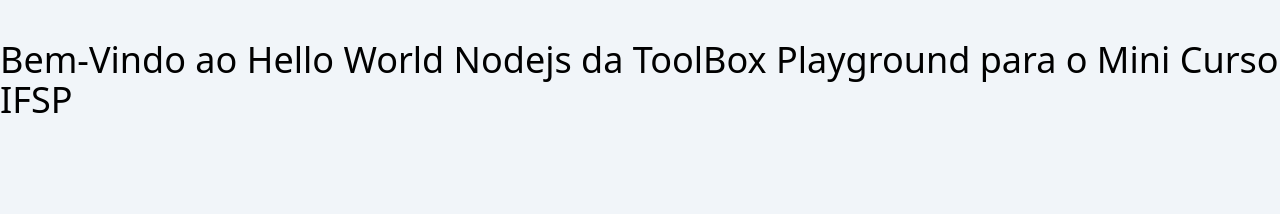
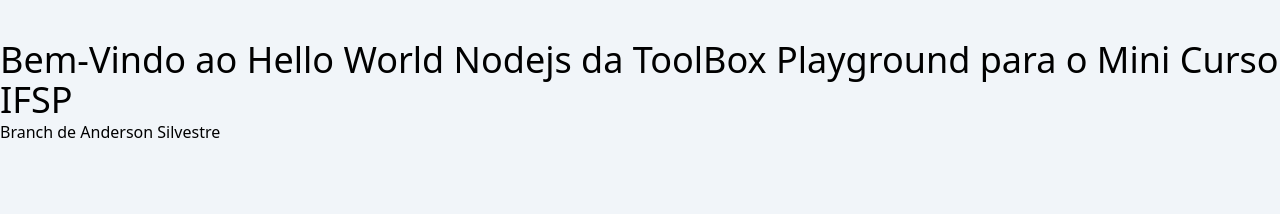
Before and after one commit to toolbox-playground/Mini-Curso-IFSP, a website: page nodejs/index.html in a window 1280 px wide. Shown: the top 214 px of the page. Drawn offline with nearby package versions, Linux system fonts and the light colour scheme.

Commit message:
anderson

```diff
--- a/nodejs/index.html
+++ b/nodejs/index.html
@@ -32,11 +32,13 @@
   </head>
   <body class="bg-slate-100">
     <div class="flex flex-col">
-        <div class="m-auto my-10 md:my-10 md:m-auto">
+        <div class="m-auto my-10 md:my-10 md:m-auto self-center">
             <!-- Título principal -->
             <h1 class="text-bold text-4xl">
                 Bem-Vindo ao Hello World Nodejs da ToolBox Playground para o Mini Curso IFSP
             </h1>
+            <h2>Branch de Anderson Silvestre</h2>
+            </div>
         </div>
         <div class="max-w-sm m-auto mt-20">
             <!-- Imagem com classe de animação -->
```
